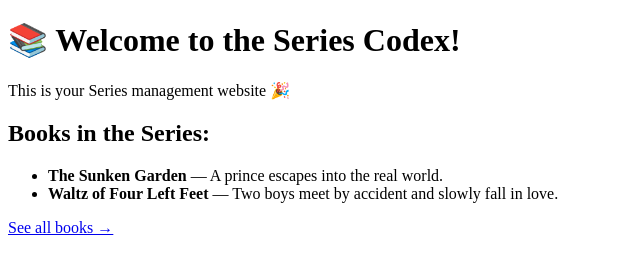
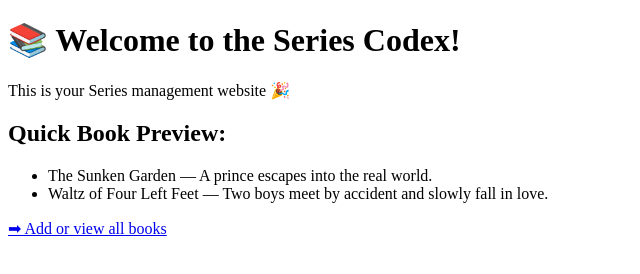
Before and after one commit to clarkjay29/Project-Codex, a plain HTML site: page index.html in a window 1280 px wide. Shown: the whole page, without its empty margins (0-640 px from the left). Drawn offline with Linux system fonts and the light colour scheme.

Commit message:
Add files via upload

```diff
--- a/index.html
+++ b/index.html
@@ -8,12 +8,17 @@
   <h1>📚 Welcome to the Series Codex!</h1>
   <p>This is your Series management website 🎉</p>
 
-  <h2>Books in the Series:</h2>
-  <ul>
-    <li><b>The Sunken Garden</b> — A prince escapes into the real world.</li>
-    <li><b>Waltz of Four Left Feet</b> — Two boys meet by accident and slowly fall in love.</li>
+  <h2>Quick Book Preview:</h2>
+  <ul id="previewList">
+    <li>The Sunken Garden — A prince escapes into the real world.</li>
+    <li>Waltz of Four Left Feet — Two boys meet by accident and slowly fall in love.</li>
   </ul>
 
-  <p><a href="books.html">See all books →</a></p>
+  <p><a href="books.html">➡ Add or view all books</a></p>
+
+  <script>
+    // Optional: dynamically update previewList if needed
+    // For now, it just shows the static preview
+  </script>
 </body>
 </html>
```
